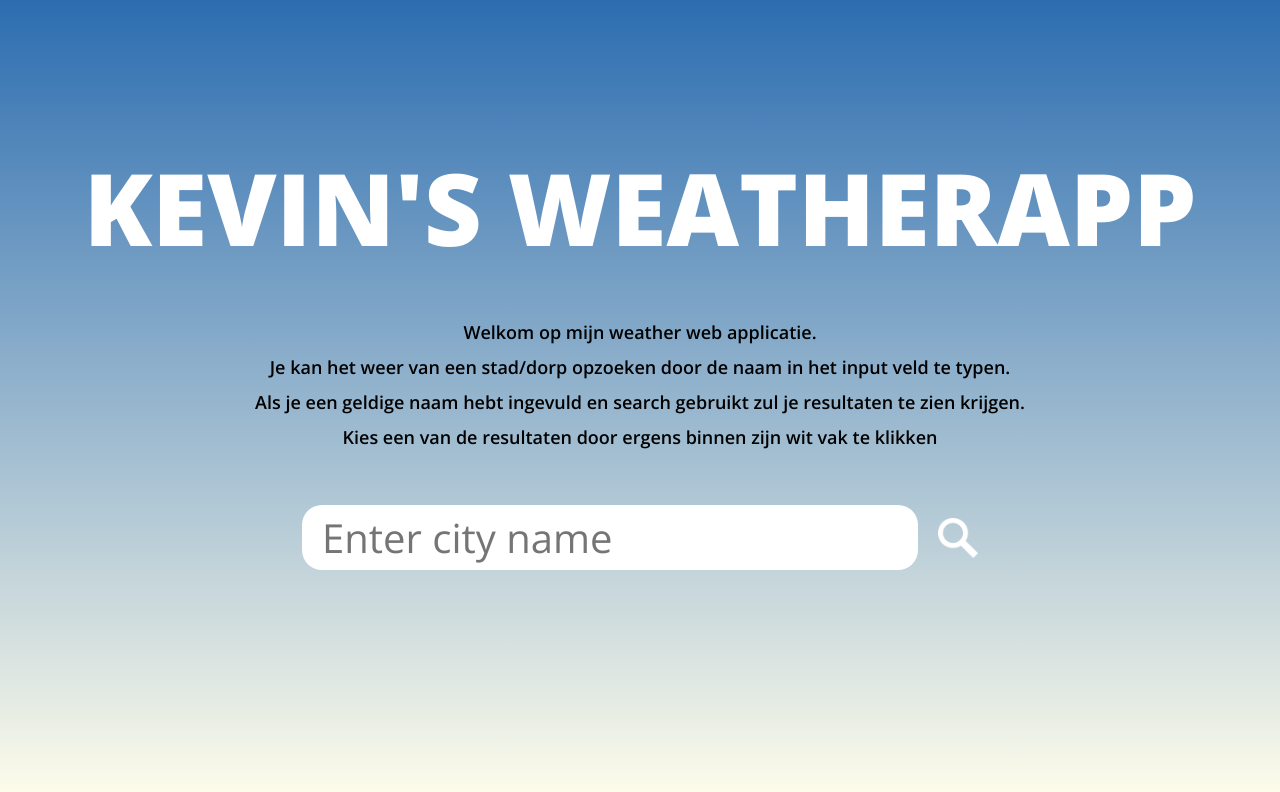
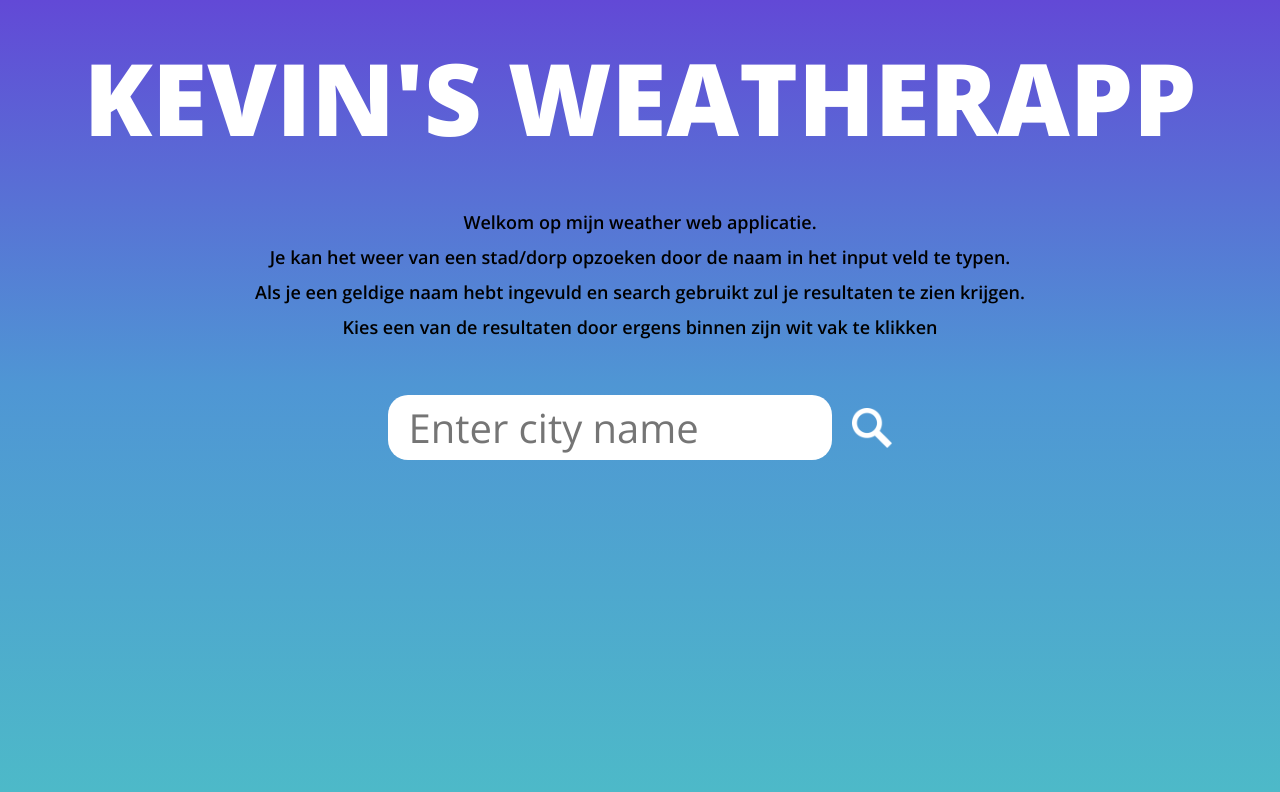
Before and after one commit to Evilkevin22/weatherdashboard, a website: page index.html in a window 1280 px wide. Drawn offline with nearby package versions, Linux system fonts and the light colour scheme; some packages are replaced by stand-ins of ours.

Commit message:
Minor style changes

```diff
--- a/css/style.css
+++ b/css/style.css
@@ -9,15 +9,22 @@
     cursor: pointer !important;
 }
 
-body {
+body, html {
     font-family: 'Open Sans', sans-serif;
-    background: -webkit-gradient(linear, left top, left bottom, from(#2c6db0), to(#fffdeb)) fixed;
+    background: #6249d6; /* Old browsers */
+    background: -moz-linear-gradient(top, #6249d6 0%, #4f96d4 48%, #4dbac8 100%); /* FF3.6-15 */
+    background: -webkit-linear-gradient(top, #6249d6 0%,#4f96d4 48%,#4dbac8 100%); /* Chrome10-25,Safari5.1-6 */
+    background: linear-gradient(to bottom, #6249d6 0%,#4f96d4 48%,#4dbac8 100%); /* W3C, IE10+, FF16+, Chrome26+, Opera12+, Safari7+ */
+    filter: progid:DXImageTransform.Microsoft.gradient( startColorstr='#6249d6', endColorstr='#4dbac8',GradientType=0 ); /* IE6-9 */
+    background-repeat: no-repeat;
+    height: 100vh;
+    overflow: auto;
 }
 
 h1 {
     font-size: 100px;
     font-weight: 800;
-    margin: 150px auto 0 auto;
+    margin: 40px auto 0 auto;
     text-align: center;
     color: white;
 }
@@ -31,7 +38,7 @@ h1 {
 
 input {
     width: 100%;
-    max-width: 50%;
+    max-width: 35%;
     margin: 0 10px 0 0px;
     display: block;
     padding: 5px 20px 5px 20px;
@@ -67,7 +74,7 @@ Input:focus {
 
 li {
     width: 300px;
-    margin: 0 50px 100px 50px;
+    margin: 0 50px 40px 50px;
     background: white;
     padding: 30px 30px 30px 30px;
     cursor: pointer;
@@ -160,6 +167,8 @@ li {
     input {
         font-size: 20px;
         padding: 20px;
+        max-width: 55%;
+        line-height: 5px;
     }
 
     .mainDescrip {
```
